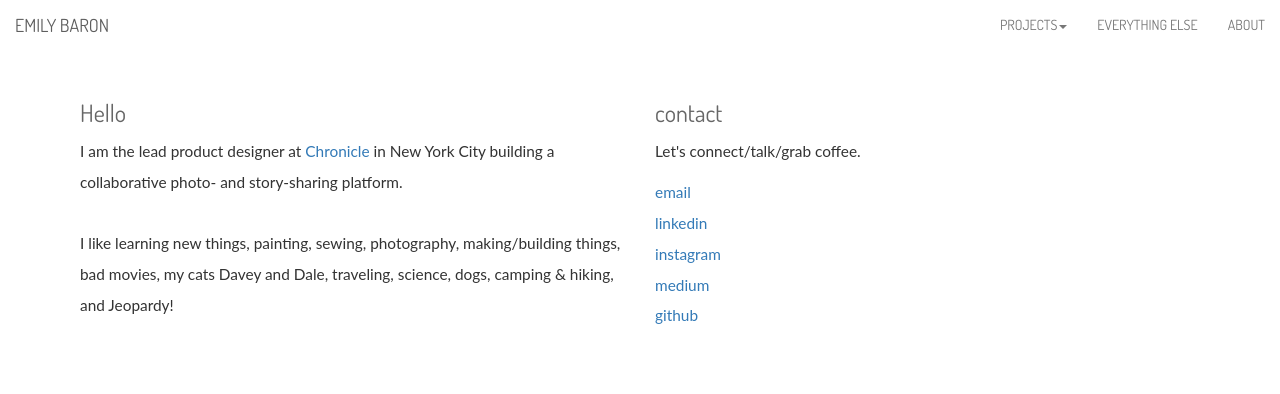
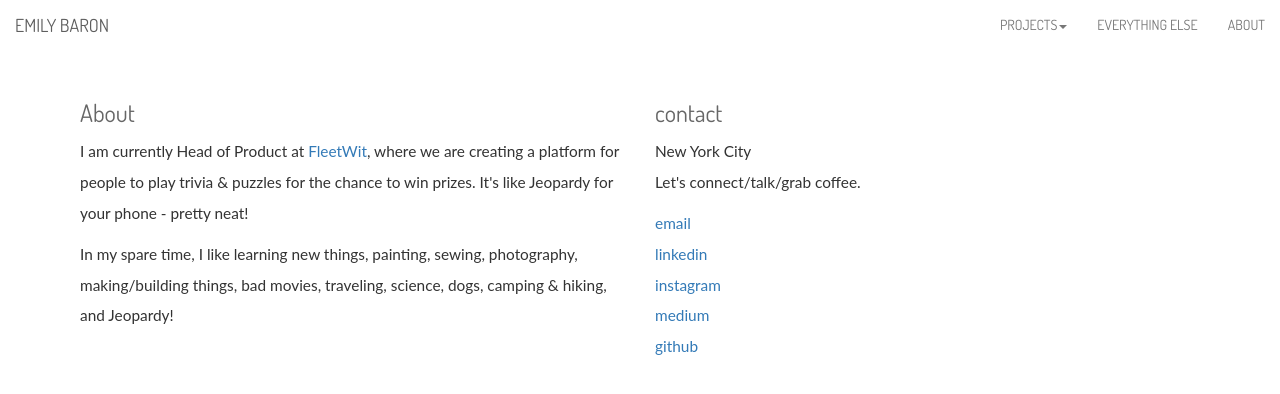
Before and after one commit to embaron/embaron.github.io, a Jekyll site: the page built from about/index.html, in a window 1280 px wide. Shown: the top 394 px of the page. Built offline with Jekyll 4.4.1, drawn with Linux system fonts in a browser that asks for light colours; nearby versions of some CDN libraries.

Commit message:
Much needed updates

```diff
--- /dev/null
+++ b/_data/photos.csv
@@ -0,0 +1,2 @@
+name,location
+cube-pattern,./thumbnails/pattern_cube.png
--- a/_includes/about.html
+++ b/_includes/about.html
@@ -1,15 +1,14 @@
 <div class="container_about">
 <div id="project-info" class="row">
   <div class="col-md-6">
-    <h3>Hello</h3>
-    <p>I am the lead product designer at <a href="https://www.onechronicle.com">Chronicle</a> in New York City building a collaborative photo- and story-sharing platform.</p>
-    <br>
-    <p>I like learning new things, painting, sewing, photography, making/building things, bad movies, my cats Davey and Dale, traveling, science, dogs, camping & hiking, and Jeopardy! </p>
+    <h3>About</h3>
+    <p>I am currently Head of Product at <a href="https://www.fleetwit.com">FleetWit</a>, where we are creating a platform for people to play trivia & puzzles for the chance to win prizes. It's like Jeopardy for your phone - pretty neat!</p>
+    <p>In my spare time, I like learning new things, painting, sewing, photography, making/building things, bad movies, traveling, science, dogs, camping & hiking, and Jeopardy! </p>
     <br>
   </div>
   <div class="col-md-6">
     <h3>contact</h3>
-    <p>Let's connect/talk/grab coffee.</p>
+    <p>New York City </br> Let's connect/talk/grab coffee.</p>
     <div class="contact" id="contact">
       <p><a href="mailto:emilybaron3@gmail.com" target="_blank">email </a></br>
       <a href="https://www.linkedin.com/in/embaron" target="_blank">linkedin</a></br>
--- a/_includes/navigation-bar.html
+++ b/_includes/navigation-bar.html
@@ -16,8 +16,9 @@
           <li><a href="/projects/tried-and-true">Tried and True</a></li>
           <li><a href="/projects/big-buck-big-catch">Big Buck Big Catch</a></li>
         </ul>
-      </li>
-          <li><a href="/misc">EVERYTHING ELSE</a></li>
+        </li>
+        <!--<li><a href="/photos">PHOTOS</a></li>-->
+        <li><a href="/misc">EVERYTHING ELSE</a></li>
         <li><a href="/about">ABOUT</a></li>
       </ul>
     </div>
--- a/patterns/index.html
+++ /dev/null
@@ -1,4 +0,0 @@
----
-layout: base
----
-{% include patterns-content.html %}
```
Also changed, not shown: _includes/photos-content.html (added, +21 -0 lines).
